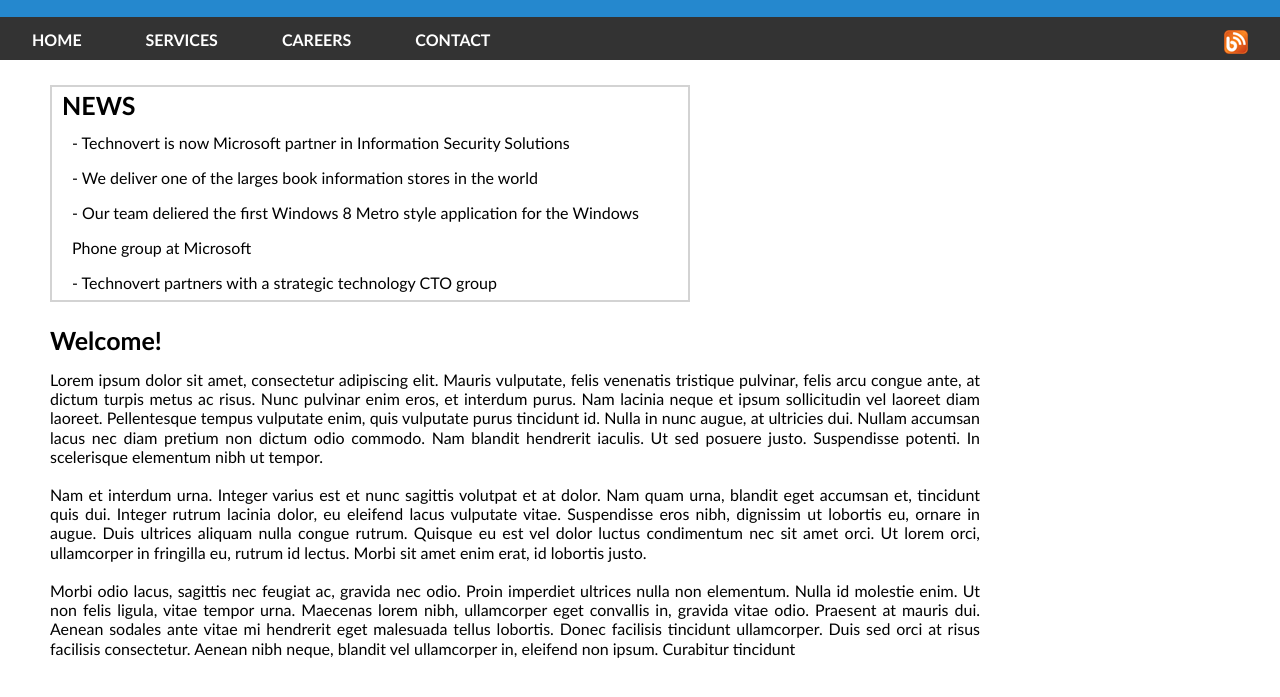
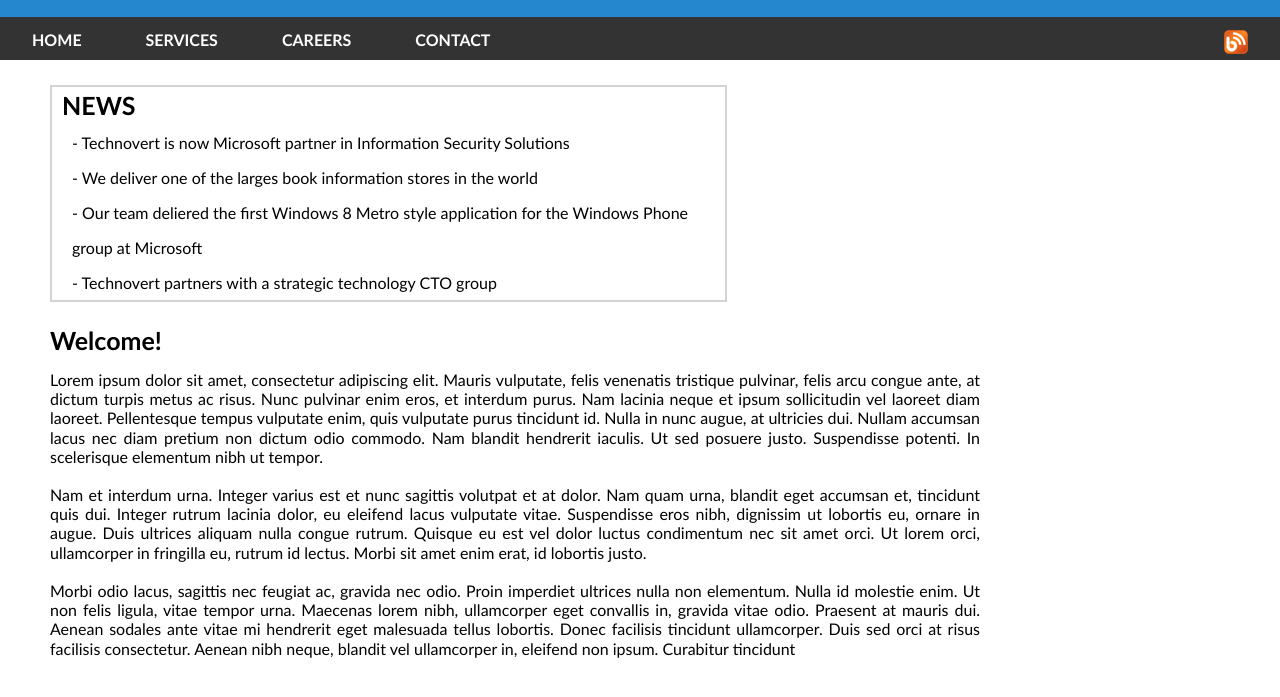
Before and after one commit to Santhosh142/Technovert_Task, a plain HTML site: page index.html in a window 1280 px wide. Shown: the part 83-780 px from the top of the page. Drawn offline with Linux system fonts and the light colour scheme.

Commit message:
Update style.css

```diff
--- a/style.css
+++ b/style.css
@@ -44,7 +44,7 @@ h1{
 .box1 {
     font-size: 1rem;
     margin-bottom:20px;
-    margin-right:48%;
+    margin-right:45%;
     line-height: 1.5;
     border: 2px solid lightgrey;
 }
```
